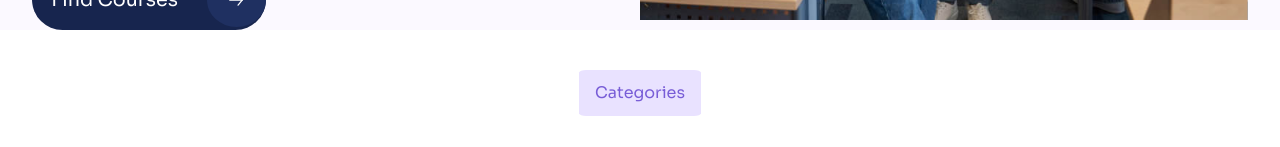
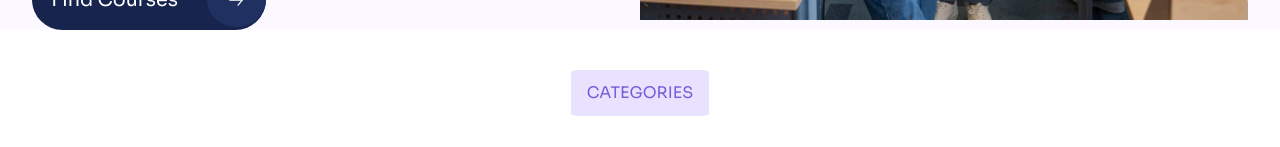
Before and after one commit to Siddami/WTFReactDec, a React (Vite) app: page / in a window 1280 px wide. Shown: the part 759-906 px from the top of the page. Built offline with nearby package versions, Linux system fonts and the light colour scheme.

Commit message:
added new global style

```diff
--- a/src/index.css
+++ b/src/index.css
@@ -12,6 +12,7 @@
     --accent-blue: #1F3061;
     --text-color: #0E2A46;
     --slight-white: #fbf9ff;
+    --gray: #333931;
 }
 
 body {
@@ -22,6 +23,16 @@ body {
     padding: 0;
 }
 
+.heading{
+      font-size: 1em;
+    color: var(--primary-color);
+    background-color: var(--light-purple);
+    padding: 10px;
+    width: fit-content;
+    border-radius: 6px;
+    text-transform: uppercase;
+}
+
 .highlight {
   position: absolute;
   width: 4em;
```
